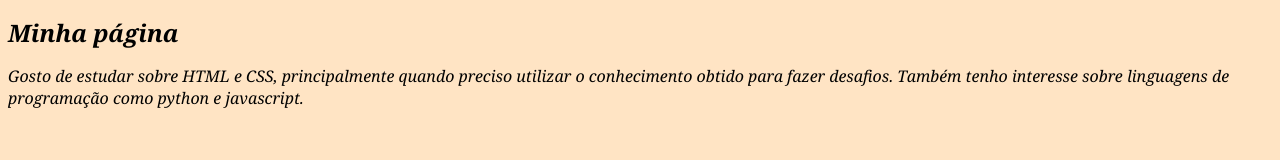
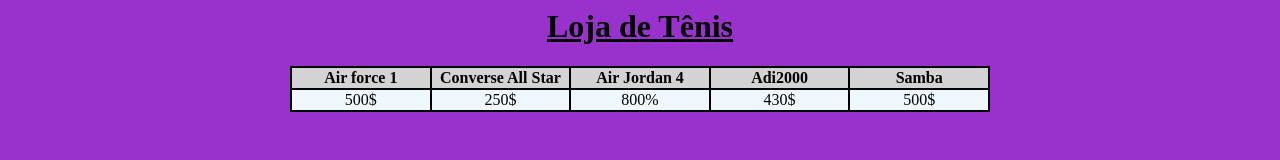
Before and after one commit to FRgama/Desafio-GPT, a plain HTML site: page index.html in a window 1280 px wide. Drawn offline with Linux system fonts and the light colour scheme.

Commit message:
Desafio 02

```diff
--- a/index.html
+++ b/index.html
@@ -1,13 +1,30 @@
-<!DOCTYPE html>
-<html>
-  <head>
-    <link rel="stylesheet" href="editor.css">
-  </head>
-  <body>
-
-        <h1>Minha página</h1>
-        <p>Gosto de estudar sobre HTML e CSS, principalmente quando preciso utilizar o conhecimento obtido para fazer desafios. Também tenho interesse sobre linguagens de programação como python e javascript. </p>
+<html lang="pt-br">
+<head>
+    <meta charset="UTF-8">
+    <meta http-equiv="X-UA-Compatible" content="IE=edge">
+    <meta name="viewport" content="width=device-width, initial-scale=1.0">
+    <title>Produtos</title>
+    <link rel="stylesheet" href="style.css">
+</head>
+<body>
+    <h1>Loja de Tênis</h1>
+    <table>
+        <tr>
+            <th>Air force 1</th>
+            <th>Converse All Star</th>
+            <th>Air Jordan 4</th>
+            <th>Adi2000</th>
+            <th>Samba</th>
+        </tr>
+        <tr style="background-color: aliceblue;">
+            <td>500$</td>
+            <td>250$</td>
+            <td>800%</td>
+            <td>430$</td>
+            <td>500$</td>
+        </tr>
+        </table>
 
 
-  </body>
+</body>
 </html>
--- /dev/null
+++ b/style.css
@@ -0,0 +1,23 @@
+body {
+    background-color: darkorchid;
+    color: black;
+    text-align: center;
+}
+h1{
+    text-decoration-line: underline;
+
+}
+table{
+    margin: 0 auto;
+    text-align: center;
+    border-collapse: separate;
+    background-color: black;
+    width: 700px;
+}
+th{
+    width: 100px;
+}
+tr{
+    background-color: lightgray;
+    text-align: center;
+}
```
